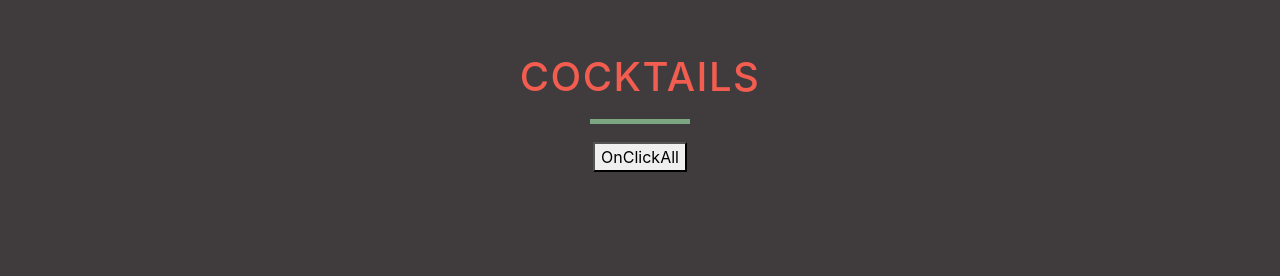
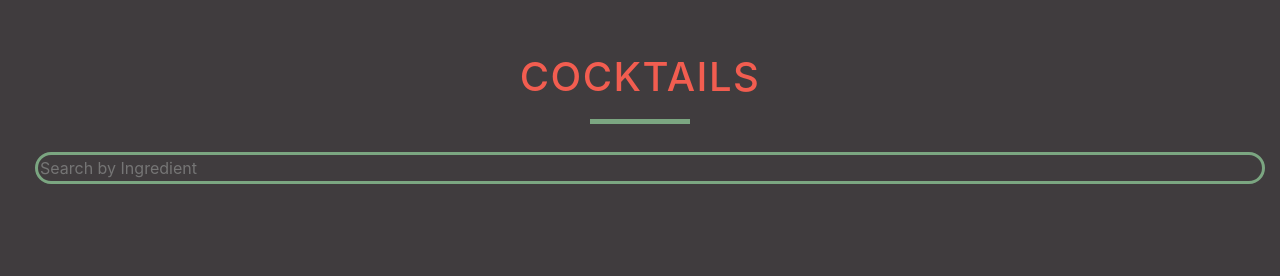
Before and after one commit to LAMcGuinness/Milestone2-, a plain HTML site: page cocktails.html in a window 1280 px wide. Shown: the part 65-341 px from the top of the page. Drawn offline with nearby package versions, Linux system fonts and the light colour scheme; no server answers.

Commit message:
searchbar added and styled

```diff
--- a/assets/css/style.css
+++ b/assets/css/style.css
@@ -157,6 +157,13 @@ searchWrap::after {
 }
 
 /* cocktails */
+input#search.search{
+    border: solid;
+    width: 100%;
+    background-color: #403c3E;
+    border-color: #7BA681;
+    border-radius: 25px;
+}
 
 .cocktail-head {
     width: 100%;
--- a/cocktails.html
+++ b/cocktails.html
@@ -41,9 +41,9 @@
                 <hr class="block-divider">
             </div>
 
-            <div class="col text-center filter-div">
-                <button class="action-btn filter-btn">OnClickAll</button>
-            </div>
+            <form id="search-form search-form">
+                <input type="text" class="search" id="search" placeholder="Search by Ingredient" />
+            </form>
 
             <div class="cocktail-display" id="cocktail-section">
 
```
